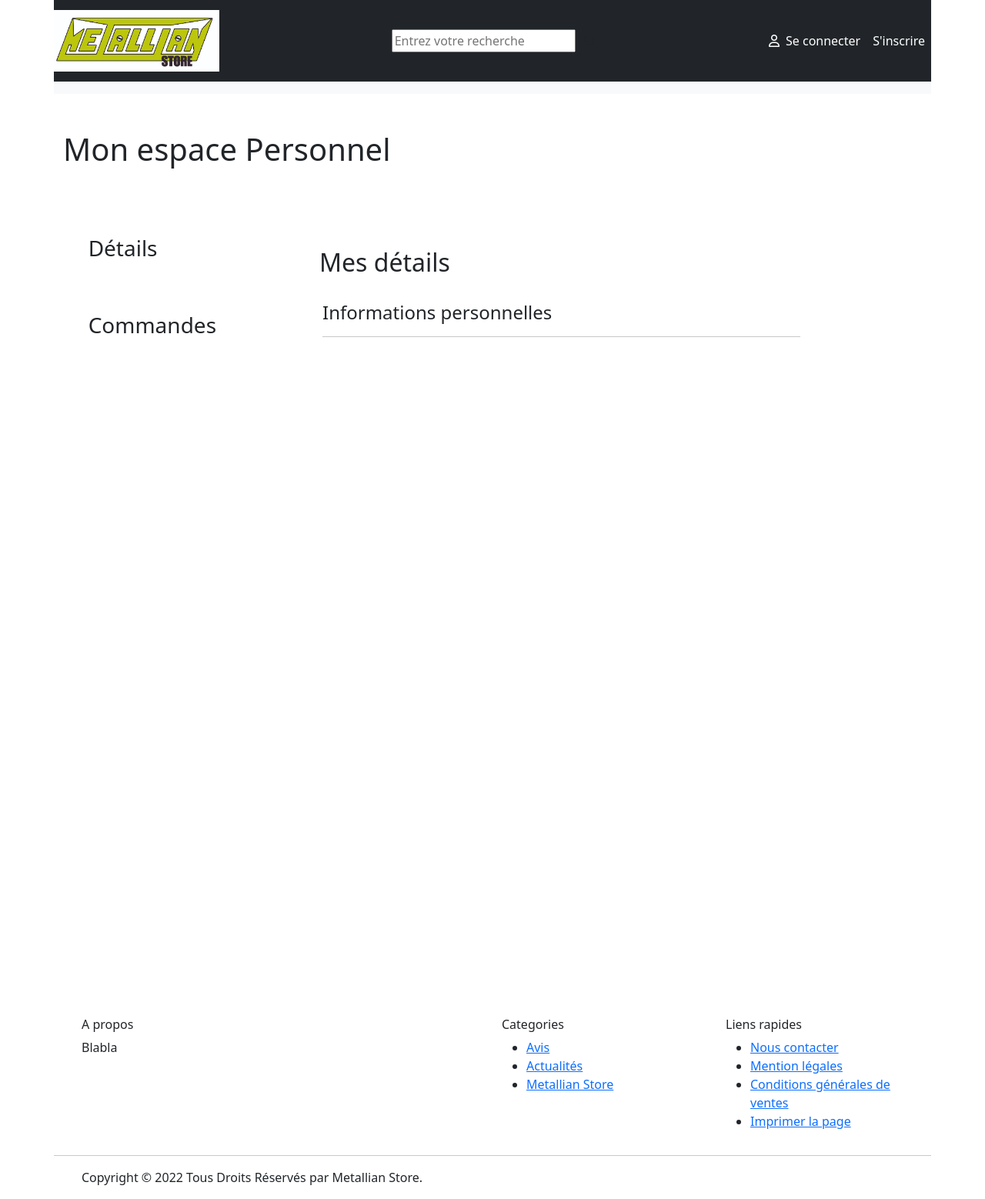
After one commit to Vahnra/metallian_shop, a Symfony app: template templates/user/show_profile.html.twig in a window 1280 px wide. The commit adds this page. Shown: the whole page at 77% size. Run offline with Twig, Linux system fonts and the light colour scheme; the template is opened without the code that fills it, so the values that code supplies are empty; some libraries are stand-ins or nearby versions.

Commit message:
profile page view v0.1

```diff
--- a/templates/include/_nav.html.twig
+++ b/templates/include/_nav.html.twig
@@ -24,6 +24,10 @@
 						</li>
 
 					{% endif %}
+
+					<li class="nav-item">
+						<a class="nav-link text-white" href="{{ path('show_profile', {"id": app.user.id}) }}"><i class="fa-solid fa-user mx-2"></i>Espace perso</a>
+					</li>
 
 					<li class="nav-item">
 						<a class="nav-link text-white" href="{{ path('app_logout') }}"><i class="fa-solid fa-right-from-bracket mx-2"></i>Se Déconnecter</a>
--- /dev/null
+++ b/templates/user/show_profile.html.twig
@@ -0,0 +1,68 @@
+{% extends "base.html.twig" %}
+
+{% block title %}Mon espace perso{% endblock %}
+
+{% block body %}
+
+    <div class="container">
+
+        <div class="row my-5">
+
+            {# <div class="col-1"></div> #}
+
+            <h1 class="col-10">Mon espace Personnel</h1>
+
+        </div>
+
+        <div class="row">
+
+        {# <div class="col-1" style="height: 300px"></div> #}
+
+        <div class="col-3" style="height: 300px">
+
+            <div class="col-9 mx-auto" style="height: 100px">
+
+                <h3 class="align-middle" style="padding-top: 2rem"><a href="{{ path('show_profile', {"id": app.user.id}) }}" class="text-reset text-decoration-none"> Détails</a></h3>
+
+            </div>
+
+            <div class="col-9 mx-auto" style="height: 100px">
+
+                <h3 class="align-middle" style="padding-top: 2rem"><a href="" class="text-reset text-decoration-none" >Commandes</a></h3>
+
+            </div>
+
+        </div>
+
+        <div class="col-8 mb-5" style="height: 1000px; background-color:white; border-radius: 5px;">
+
+            <div class="col-12">
+
+                <h2 style="padding-top: 3rem; padding-left: 3rem">Mes détails</h2>
+
+            </div>
+
+            <div class="row">
+
+                <h4 class="col-11 mt-4" style="padding-left: 4rem">Informations personnelles <hr></h4>
+
+                <div class="col-11" style="padding-left: 4rem">
+
+
+
+
+                </div>
+
+
+            </div>
+
+
+
+        </div>
+
+
+    </div>
+
+    </div>
+
+{% endblock %}
```
Also changed, not shown: src/Controller/UserController.php (+8 -0 lines).
